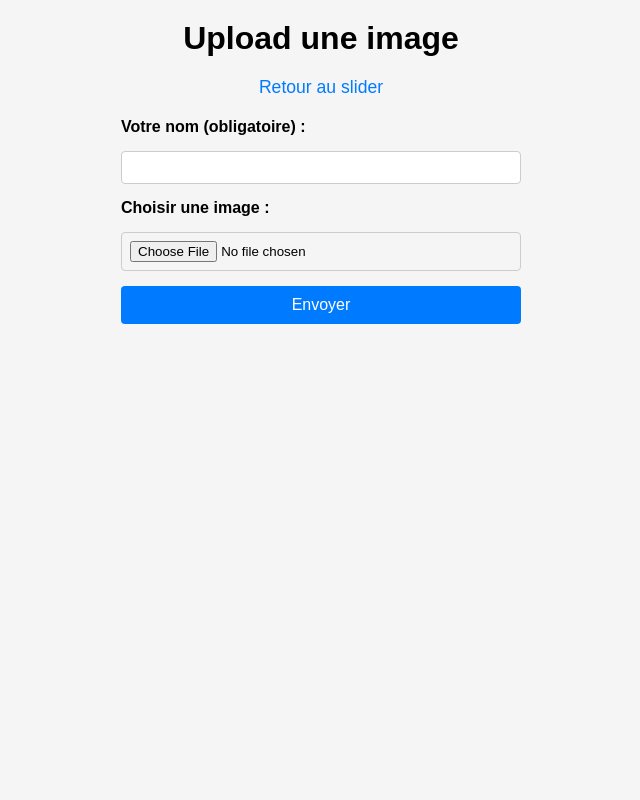
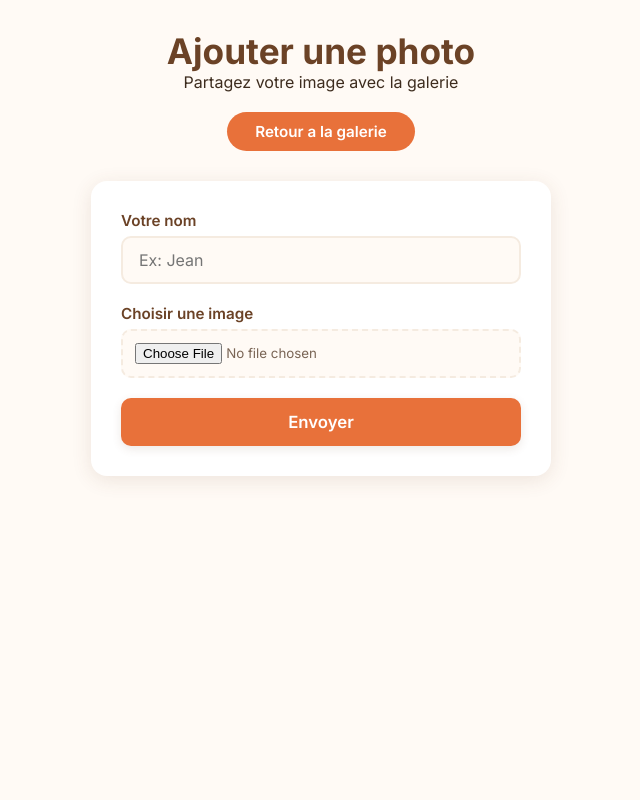
Before and after one commit to Boursyt/hall_of_gopher, a Flask app: page /upload in a window 1280 px wide. Shown: the whole page, without its empty margins (319-959 px from the left). Run offline with Flask 3, Linux system fonts and the light colour scheme.

Commit message:
Update UI for photo gallery and upload page with new styles and structure

```diff
--- a/app/static/style.css
+++ b/app/static/style.css
@@ -1,124 +1,304 @@
+@import url('https://fonts.googleapis.com/css2?family=Inter:wght@400;500;600;700&display=swap');
+
 * {
     box-sizing: border-box;
     margin: 0;
     padding: 0;
 }
 
-body {
-    font-family: Arial, sans-serif;
-    max-width: 900px;
-    margin: 0 auto;
-    padding: 20px;
-    background: #f5f5f5;
+:root {
+    --orange: #e8713a;
+    --orange-dark: #d45e2b;
+    --orange-light: #f4a261;
+    --peach: #fdf0e6;
+    --cream: #fffaf5;
+    --sand: #f5ebe0;
+    --brown: #6b4226;
+    --brown-light: #8b6240;
+    --text: #3d2c1e;
+    --text-light: #7a6555;
+    --white: #ffffff;
+    --shadow: rgba(107, 66, 38, 0.12);
+    --shadow-strong: rgba(107, 66, 38, 0.25);
 }
 
-h1 {
+body {
+    font-family: 'Inter', sans-serif;
+    max-width: 960px;
+    margin: 0 auto;
+    padding: 30px 20px;
+    background: var(--cream);
+    color: var(--text);
+    min-height: 100vh;
+}
+
+/* Header */
+.header {
     text-align: center;
     margin-bottom: 20px;
 }
 
-nav {
-    text-align: center;
-    margin-bottom: 20px;
+.header h1 {
+    font-size: 2.2em;
+    font-weight: 700;
+    color: var(--brown);
 }
 
-nav a {
-    color: #007bff;
-    text-decoration: none;
-    font-size: 1.1em;
-}
-
-.qr-section {
+/* Navigation (upload page) */
+nav {
     text-align: center;
     margin-bottom: 30px;
 }
 
+nav a {
+    display: inline-block;
+    padding: 10px 28px;
+    background: var(--orange);
+    color: var(--white);
+    text-decoration: none;
+    font-weight: 600;
+    font-size: 0.95em;
+    border-radius: 50px;
+    transition: background 0.2s, transform 0.15s;
+}
+
+nav a:hover {
+    background: var(--orange-dark);
+    transform: translateY(-1px);
+}
+
+/* Bottom bar: QR + upload button */
+.bottom-bar {
+    display: flex;
+    align-items: center;
+    justify-content: center;
+    gap: 20px;
+    margin-top: 30px;
+}
+
+.qr-small img {
+    border-radius: 8px;
+    border: 2px solid var(--sand);
+    padding: 4px;
+    background: var(--white);
+}
+
+.btn-upload {
+    display: inline-block;
+    padding: 12px 28px;
+    background: var(--orange);
+    color: var(--white);
+    text-decoration: none;
+    font-weight: 600;
+    font-size: 1em;
+    border-radius: 50px;
+    transition: background 0.2s, transform 0.15s;
+    box-shadow: 0 3px 10px var(--shadow);
+}
+
+.btn-upload:hover {
+    background: var(--orange-dark);
+    transform: translateY(-1px);
+}
+
+/* Cards */
+.card {
+    background: var(--white);
+    border-radius: 16px;
+    padding: 30px;
+    margin-bottom: 30px;
+    box-shadow: 0 4px 20px var(--shadow);
+}
+
+/* QR Section */
+.qr-section {
+    text-align: center;
+}
+
+.qr-section h2 {
+    font-size: 1.15em;
+    font-weight: 600;
+    color: var(--brown);
+    margin-bottom: 16px;
+}
+
+.qr-section img {
+    border-radius: 12px;
+    border: 3px solid var(--sand);
+    padding: 8px;
+    background: var(--white);
+}
+
+/* Slider */
 .slider-container {
     display: flex;
     align-items: center;
     justify-content: center;
-    gap: 10px;
+    gap: 16px;
 }
 
 .slider {
     text-align: center;
-    min-height: 400px;
+    min-height: 420px;
     display: flex;
     align-items: center;
     justify-content: center;
     flex-direction: column;
+    flex: 1;
+}
+
+#no-images {
+    color: var(--text-light);
+    font-size: 1.1em;
+    font-style: italic;
+}
+
+.slide {
+    animation: fadeIn 0.4s ease;
+}
+
+@keyframes fadeIn {
+    from { opacity: 0; transform: scale(0.97); }
+    to { opacity: 1; transform: scale(1); }
 }
 
 .slide img {
     max-width: 800px;
     max-height: 600px;
     width: 100%;
-    border-radius: 8px;
-    box-shadow: 0 2px 8px rgba(0, 0, 0, 0.2);
+    border-radius: 12px;
+    box-shadow: 0 6px 24px var(--shadow-strong);
 }
 
 .slide .uploader {
-    margin-top: 10px;
+    margin-top: 14px;
     font-size: 1.1em;
-    font-weight: bold;
-    color: #333;
+    font-weight: 600;
+    color: var(--brown);
 }
 
 .slide .counter {
-    margin-top: 5px;
-    color: #666;
+    margin-top: 6px;
+    color: var(--text-light);
+    font-size: 0.9em;
 }
 
 .slider-btn {
-    font-size: 2em;
-    background: #007bff;
-    color: white;
+    font-size: 1.6em;
+    background: var(--orange);
+    color: var(--white);
     border: none;
     border-radius: 50%;
-    width: 50px;
-    height: 50px;
+    width: 52px;
+    height: 52px;
     cursor: pointer;
+    transition: background 0.2s, transform 0.15s;
+    box-shadow: 0 3px 10px var(--shadow);
+    flex-shrink: 0;
 }
 
 .slider-btn:hover {
-    background: #0056b3;
+    background: var(--orange-dark);
+    transform: scale(1.08);
+}
+
+.slider-btn:active {
+    transform: scale(0.95);
+}
+
+/* Upload Form */
+.form-container {
+    max-width: 460px;
+    margin: 0 auto;
 }
 
 form {
-    max-width: 400px;
-    margin: 0 auto;
     display: flex;
     flex-direction: column;
-    gap: 15px;
+    gap: 20px;
+}
+
+.form-group {
+    display: flex;
+    flex-direction: column;
+    gap: 6px;
 }
 
 form label {
-    font-weight: bold;
+    font-weight: 600;
+    font-size: 0.95em;
+    color: var(--brown);
 }
 
-form input[type="text"],
+form input[type="text"] {
+    padding: 12px 16px;
+    border: 2px solid var(--sand);
+    border-radius: 10px;
+    font-size: 1em;
+    font-family: inherit;
+    background: var(--cream);
+    color: var(--text);
+    transition: border-color 0.2s;
+}
+
+form input[type="text"]:focus {
+    outline: none;
+    border-color: var(--orange-light);
+}
+
 form input[type="file"] {
-    padding: 8px;
-    border: 1px solid #ccc;
-    border-radius: 4px;
+    padding: 12px;
+    border: 2px dashed var(--sand);
+    border-radius: 10px;
+    background: var(--cream);
+    cursor: pointer;
+    font-family: inherit;
+    color: var(--text-light);
+    transition: border-color 0.2s;
+}
+
+form input[type="file"]:hover {
+    border-color: var(--orange-light);
 }
 
 form button {
-    padding: 10px;
-    background: #007bff;
-    color: white;
+    padding: 14px;
+    background: var(--orange);
+    color: var(--white);
     border: none;
-    border-radius: 4px;
+    border-radius: 10px;
     cursor: pointer;
-    font-size: 1em;
+    font-size: 1.05em;
+    font-weight: 600;
+    font-family: inherit;
+    transition: background 0.2s, transform 0.15s;
+    box-shadow: 0 3px 10px var(--shadow);
 }
 
 form button:hover {
-    background: #0056b3;
+    background: var(--orange-dark);
+    transform: translateY(-1px);
 }
 
+form button:active {
+    transform: translateY(0);
+}
+
+/* Error */
 .error {
-    color: red;
+    color: #c0392b;
     text-align: center;
-    margin-bottom: 10px;
+    margin-bottom: 16px;
+    padding: 10px 16px;
+    background: #fdecea;
+    border-radius: 8px;
+    font-weight: 500;
 }
+
+/* Footer */
+.footer {
+    text-align: center;
+    margin-top: 40px;
+    color: var(--text-light);
+    font-size: 0.85em;
+}
--- a/app/templates/upload.html
+++ b/app/templates/upload.html
@@ -3,28 +3,37 @@
 <head>
     <meta charset="UTF-8">
     <meta name="viewport" content="width=device-width, initial-scale=1.0">
-    <title>Upload Image</title>
+    <title>Upload Photo</title>
     <link rel="stylesheet" href="{{ url_for('static', filename='style.css') }}">
 </head>
 <body>
-    <h1>Upload une image</h1>
+    <div class="header">
+        <h1>Ajouter une photo</h1>
+        <p>Partagez votre image avec la galerie</p>
+    </div>
 
     <nav>
-        <a href="{{ url_for('home') }}">Retour au slider</a>
+        <a href="{{ url_for('home') }}">Retour a la galerie</a>
     </nav>
 
     {% if error %}
     <p class="error">{{ error }}</p>
     {% endif %}
 
-    <form method="POST" enctype="multipart/form-data">
-        <label for="name">Votre nom (obligatoire) :</label>
-        <input type="text" id="name" name="name" required>
+    <div class="card form-container">
+        <form method="POST" enctype="multipart/form-data">
+            <div class="form-group">
+                <label for="name">Votre nom</label>
+                <input type="text" id="name" name="name" placeholder="Ex: Jean" required>
+            </div>
 
-        <label for="image">Choisir une image :</label>
-        <input type="file" id="image" name="image" accept="image/*" required>
+            <div class="form-group">
+                <label for="image">Choisir une image</label>
+                <input type="file" id="image" name="image" accept="image/*" required>
+            </div>
 
-        <button type="submit">Envoyer</button>
-    </form>
+            <button type="submit">Envoyer</button>
+        </form>
+    </div>
 </body>
 </html>
```
Also changed, not shown: app/static/slider.js (added, +55 -0 lines), app/templates/home.html (+17 -70 lines).
